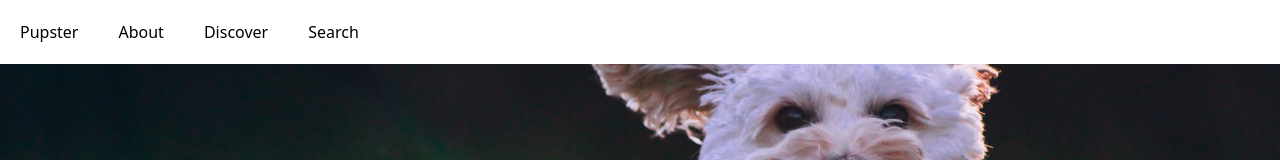
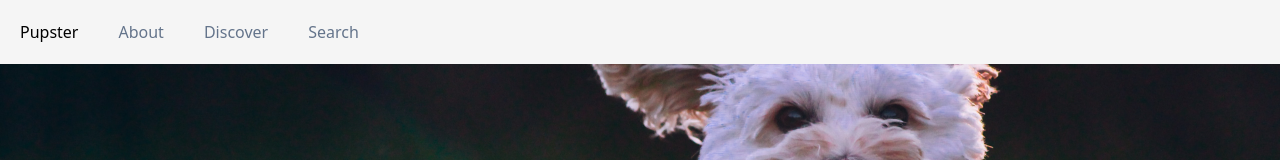
Before and after one commit to victorSauceda/plenty-of-dogs, a Next.js app: page / in a window 1280 px wide. Shown: the top 160 px of the page. Built offline with nearby package versions, Linux system fonts and the light colour scheme.

Commit message:
styling for nav bar and discover pg

```diff
--- a/app/GlobalNav.tsx
+++ b/app/GlobalNav.tsx
@@ -10,12 +10,14 @@ export default function GlobalNav() {
 
   return (
     <>
-    <ul className='flex'>
-      <li className='p-5'><Link href='/'>Pupster</Link></li>
-      <li className='p-5'><Link href='/'>About</Link></li>
-      <li className='p-5'><Link href='/discover'>Discover</Link></li>
-      <li className='p-5'><Link href='/search'>Search</Link></li>
+    <nav className='bg-neutral-100'>
+    <ul className='flex text-slate-500'>
+      <li className='p-5 hover:text-black'><Link href='/'>Pupster</Link></li>
+      <li className='p-5 hover:text-black'><Link href='/'>About</Link></li>
+      <li className='p-5 hover:text-black'><Link href='/discover'>Discover</Link></li>
+      <li className='p-5 hover:text-black'><Link href='/search'>Search</Link></li>
     </ul>
+    </nav>
     </>
   );
 }
--- a/app/discover/page.tsx
+++ b/app/discover/page.tsx
@@ -57,12 +57,12 @@ export default function Page() {
         <h3 className='text-2xl pb-4'>Thumbs up on any pups you'd like to meet!</h3>
         <div className='relative'>
         {dogData && <img src={dogData?.message} alt="dog" style={{height:400, width:400}}/> }
-        <button name='thumbsup' onClick={handleClick} className="p-2 text-xl absolute bottom-7 right-2" style={{backgroundColor: "green", borderRadius:"50%"}} >👍</button>
-        <button onClick={(e) => handleClick(e)} className="p-2 text-xl absolute bottom-7 left-2" style={{backgroundColor: "red", borderRadius:"50%"}}>👎</button>
+        <button name='thumbsup' onClick={handleClick} className="p-2 text-xl absolute bg-green-700 bottom-7 right-2 rounded-full">👍</button>
+        <button onClick={(e) => handleClick(e)} className="p-2 text-xl absolute bottom-7 left-2 bg-red-600 rounded-full">👎</button>
         </div>
         <h1 className='text-4xl p-4'>Made friends with {matches} pups so far!</h1>
         <div className='container' >
-        <p className='p-2 text-center' style={{color:'darkgreen', backgroundColor:isMatch? 'lightgreen': ''}}>{isMatch? "Yay! That Pup Liked You Too!!!" : null} </p>
+        <p className='p-2 text-center text-green-900' style={{backgroundColor:isMatch? 'lightgreen': ''}}>{isMatch? "Yay! That Pup Liked You Too!!!" : null} </p>
         </div>
     </div>
     </>
```
